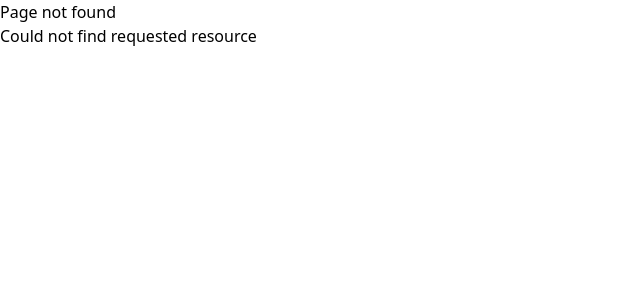
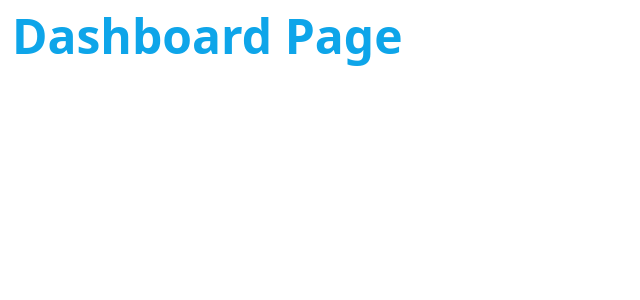
Before and after one commit to SurendarYama/nextjs-tuts, a Next.js app: page /dashboard in a window 1280 px wide. Before the commit this address had no page. Shown: the top 300 px of the page, without its empty margins (0-640 px from the left). Built offline with nearby package versions, Linux system fonts and the light colour scheme.

Commit message:
nextjs tuts file colocation done.

```diff
--- /dev/null
+++ b/src/app/dashboard/page.tsx
@@ -0,0 +1,7 @@
+export default function DashboardPage (){
+    return (
+        <>
+            <h1 className="heading">Dashboard Page</h1>
+        </>
+    );
+}
--- a/src/app/not-found.tsx
+++ b/src/app/not-found.tsx
@@ -1,8 +1,8 @@
 export default function NotFound(){
     return (
-        <>
-            <h2>Page not found</h2>
-            <p>Could not find requested resource</p>
-        </>
+        <div className={"flex flex-col items-center justify-center min-h-screen"}>
+            <h2 className={"text-3xl text-red-500 font-bold"}>Page not found</h2>
+            <p className={"text-xl font-semibold"} >Could not find requested resource</p>
+        </div>
     )
 }
```
Also changed, not shown: src/app/_lib/page.tsx (added, +7 -0 lines), src/app/dashboard/line-chart.tsx (added, +7 -0 lines).
